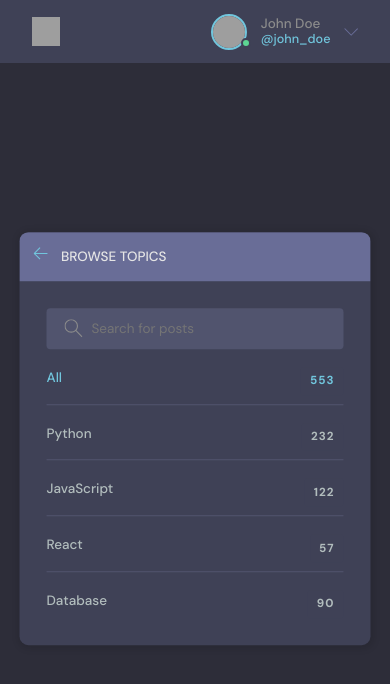
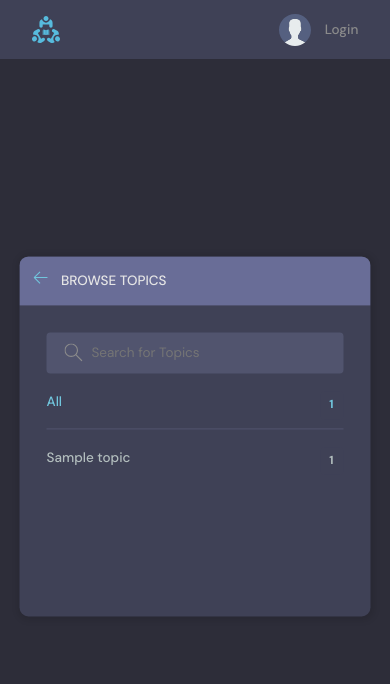
Before and after one commit to bridgecrew-perf6/django--deploy, a Django app: template base/templates/base/topics.html in a window 390 px wide. Shown: the top 684 px of the page. Run offline with Django 3.2, Linux system fonts and the light colour scheme; the template is opened without the code that fills it: most values are stand-ins (such as "Sample title", 1, 10 or a date in 2020); grey boxes are pictures that could not be loaded.

Commit message:
added some features for mobile users

```diff
--- a/base/templates/base/home.html
+++ b/base/templates/base/home.html
@@ -24,8 +24,8 @@
               </label>
             </form>
             <div class="mobile-menuItems">
-              <a class="btn btn--main btn--pill" href="#">Browse Topics</a>
-              <a class="btn btn--main btn--pill" href="#">Recent Activities</a>
+              <a class="btn btn--main btn--pill" href="{% url 'topics' %}">Browse Topics</a>
+              <a class="btn btn--main btn--pill" href="{% url 'activity' %}" >Recent Activities</a>
             </div>
           </div>
           <div class="roomList__header">
--- a/base/templates/base/topics.html
+++ b/base/templates/base/topics.html
@@ -1,58 +1,11 @@
-<!DOCTYPE html>
-<html lang="en">
-  <head>
-    <meta charset="UTF-8" />
-    <meta http-equiv="X-UA-Compatible" content="IE=edge" />
-    <meta name="viewport" content="width=device-width, initial-scale=1.0" />
-    <link rel="shortcut icon" href="assets/favicon.ico" type="image/x-icon" />
-    <link rel="stylesheet" href="style.css" />
-    <title>StudyBuddy - Find study partners around the world!</title>
-  </head>
-  <body>
-    <header class="header header--loggedIn">
-      <div class="container">
-        <a href="/" class="header__logo">
-          <img src="assets/logo.svg" />
-          <h1>StudyBuddy</h1>
-        </a>
-        <form class="header__search">
-          <label>
-            <svg version="1.1" xmlns="http://www.w3.org/2000/svg" width="32" height="32" viewBox="0 0 32 32">
-              <title>search</title>
-              <path
-                d="M32 30.586l-10.845-10.845c1.771-2.092 2.845-4.791 2.845-7.741 0-6.617-5.383-12-12-12s-12 5.383-12 12c0 6.617 5.383 12 12 12 2.949 0 5.649-1.074 7.741-2.845l10.845 10.845 1.414-1.414zM12 22c-5.514 0-10-4.486-10-10s4.486-10 10-10c5.514 0 10 4.486 10 10s-4.486 10-10 10z"
-              ></path>
-            </svg>
-            <input placeholder="Search for posts" />
-          </label>
-        </form>
-        <nav class="header__menu">
-          <!-- Not Logged In -->
-          <!-- <a href="/login.html">
-            <img src="./assets/avatar.svg" />
-            <p>Account</p>
-          </a> -->
-
-          <!-- Logged In -->
-          <a href="#">
-            <div class="avatar avatar--medium active">
-              <img src="https://randomuser.me/api/portraits/men/37.jpg" />
-            </div>
-            <p>John Doe <span>@john_doe</span></p>
-            <svg version="1.1" xmlns="http://www.w3.org/2000/svg" width="32" height="32" viewBox="0 0 32 32">
-              <title>chevron-down</title>
-              <path d="M16 21l-13-13h-3l16 16 16-16h-3l-13 13z"></path>
-            </svg>
-          </a>
-        </nav>
-      </div>
-    </header>
+{% extends 'main.html' %}
+{% block content %}
     <main class="create-room layout">
       <div class="container">
         <div class="layout__box">
           <div class="layout__boxHeader">
             <div class="layout__boxTitle">
-              <a href="index.html">
+              <a href="{% url 'home' %}">
                 <svg version="1.1" xmlns="http://www.w3.org/2000/svg" width="32" height="32" viewBox="0 0 32 32">
                   <title>arrow-left</title>
                   <path
@@ -65,7 +18,7 @@
           </div>
 
           <div class="topics-page layout__body">
-            <form class="header__search">
+            <form class="header__search" action="" method="GET">
               <label>
                 <svg version="1.1" xmlns="http://www.w3.org/2000/svg" width="32" height="32" viewBox="0 0 32 32">
                   <title>search</title>
@@ -73,32 +26,23 @@
                     d="M32 30.586l-10.845-10.845c1.771-2.092 2.845-4.791 2.845-7.741 0-6.617-5.383-12-12-12s-12 5.383-12 12c0 6.617 5.383 12 12 12 2.949 0 5.649-1.074 7.741-2.845l10.845 10.845 1.414-1.414zM12 22c-5.514 0-10-4.486-10-10s4.486-10 10-10c5.514 0 10 4.486 10 10s-4.486 10-10 10z"
                   ></path>
                 </svg>
-                <input placeholder="Search for posts" />
+                <input placeholder="Search for Topics" name="q" />
               </label>
             </form>
 
             <ul class="topics__list">
               <li>
-                <a href="/" class="active">All <span>553</span></a>
+                <a href="{% url 'topics' %}" class="active">All <span>{{topics.count}}</span></a>
               </li>
+              {% for topic in topics %}
               <li>
-                <a href="/">Python <span>232</span></a>
+                <a href="{% url 'home' %}">{{topic.name}} <span>{{topic.room_set.all.count}}</span></a>
               </li>
-              <li>
-                <a href="/">JavaScript <span>122</span></a>
-              </li>
-              <li>
-                <a href="/">React <span>57</span></a>
-              </li>
-              <li>
-                <a href="/">Database <span>90</span></a>
-              </li>
+              {% endfor %}
             </ul>
           </div>
         </div>
       </div>
     </main>
 
-    <script src="script.js"></script>
-  </body>
-</html>
+  {% endblock content %}
--- a/base/templates/base/topics_comp.html
+++ b/base/templates/base/topics_comp.html
@@ -12,7 +12,7 @@
     </li>
     {% endfor %}
   </ul>
-  <a class="btn btn--link" href="topics.html">
+  <a class="btn btn--link" href="{% url 'topics' %}">
     More
     <svg
       version="1.1"
--- a/base/urls.py
+++ b/base/urls.py
@@ -13,4 +13,6 @@ urlpatterns = [
     path("delete-room/<str:pk>/", views.deleteRoom, name="delete-room"),
     path("delete-message/<str:pk>/", views.deleteMessage, name="delete-message"),
     path("update-user/", views.updateUser, name="update-user"),
+    path("topics/", views.topicsPage, name="topics"),
+    path("activity/", views.activityPage, name="activity"),
 ]
```
Also changed, not shown: base/templates/base/activity.html (added, +60 -0 lines), base/views.py (+12 -1 lines), db.sqlite3.
